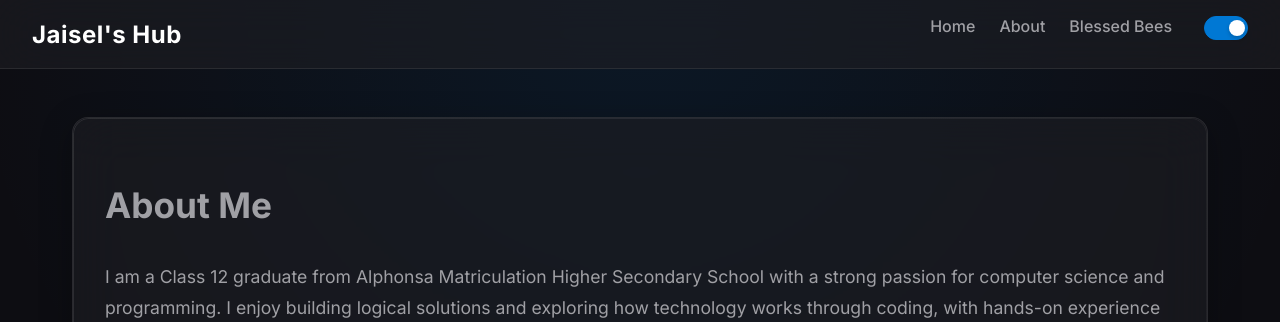
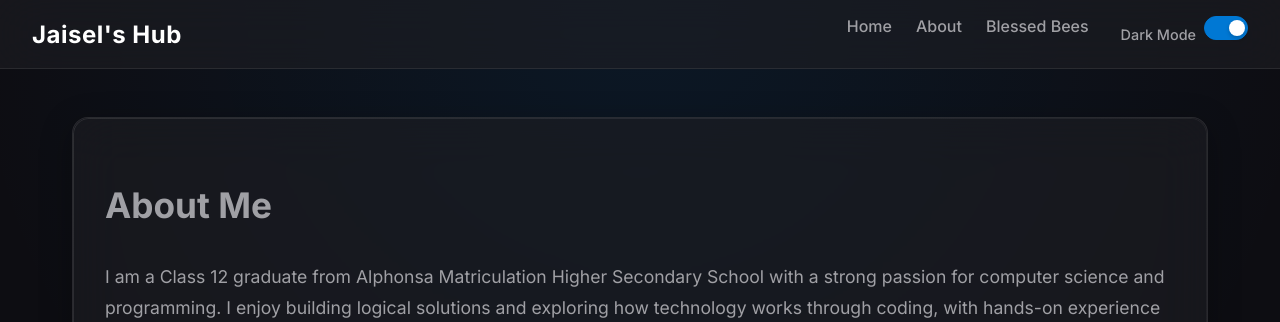
Before and after one commit to JaiselRaja/jaiselraja_website, a FastAPI app: page /about in a window 1280 px wide. Shown: the top 322 px of the page. Run offline with FastAPI, Linux system fonts and the light colour scheme.

Commit message:
Add label to Dark Mode toggle

```diff
--- a/templates/base.html
+++ b/templates/base.html
@@ -24,7 +24,8 @@
             <a href="/">Home</a>
             <a href="/about">About</a>
             <a href="/blessed-bees">Blessed Bees</a>
-            <div class="theme-switch-wrapper" style="margin-left: 0.5rem;">
+            <div class="theme-switch-wrapper" style="margin-left: 0.5rem; gap: 0.5rem;">
+                <span style="color: var(--text-secondary); font-size: 0.9rem; font-weight: 500;">Dark Mode</span>
                 <label class="theme-switch" for="checkbox">
                     <input type="checkbox" id="checkbox" />
                     <div class="slider"></div>
```
